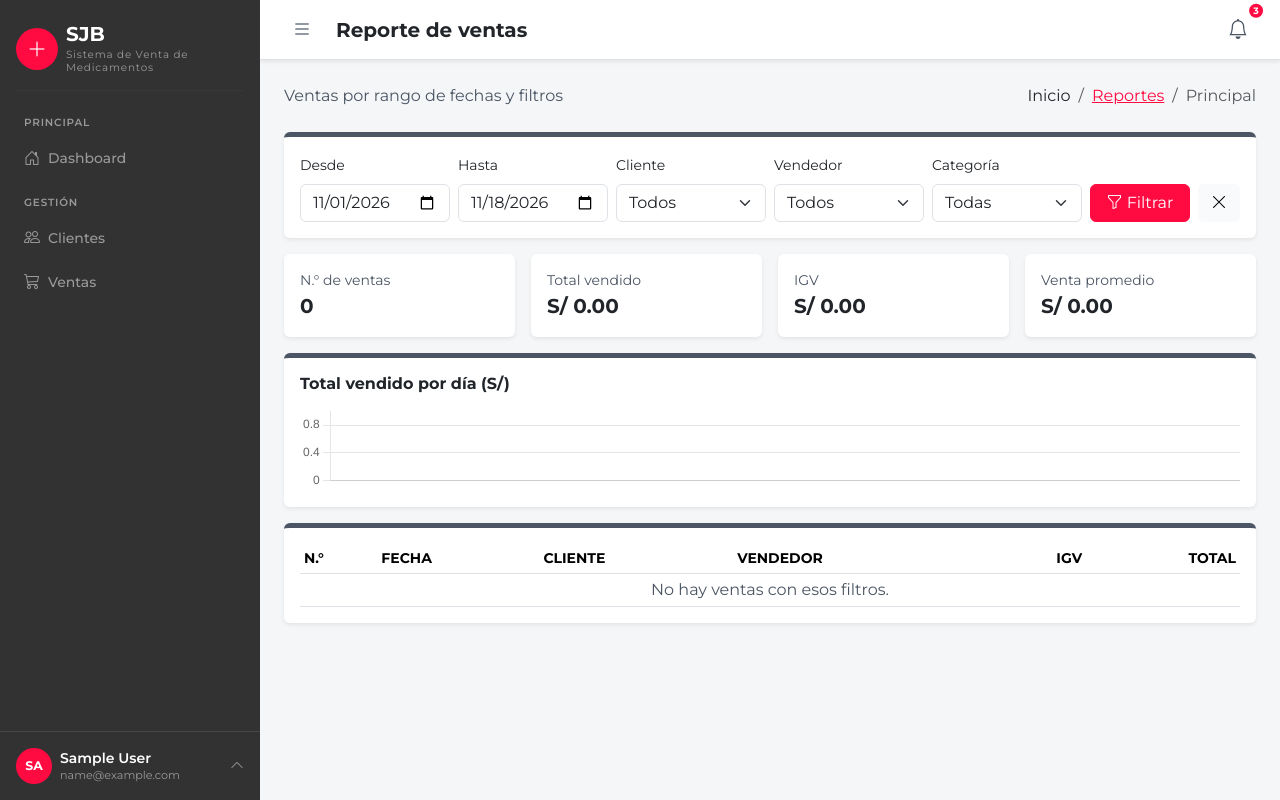
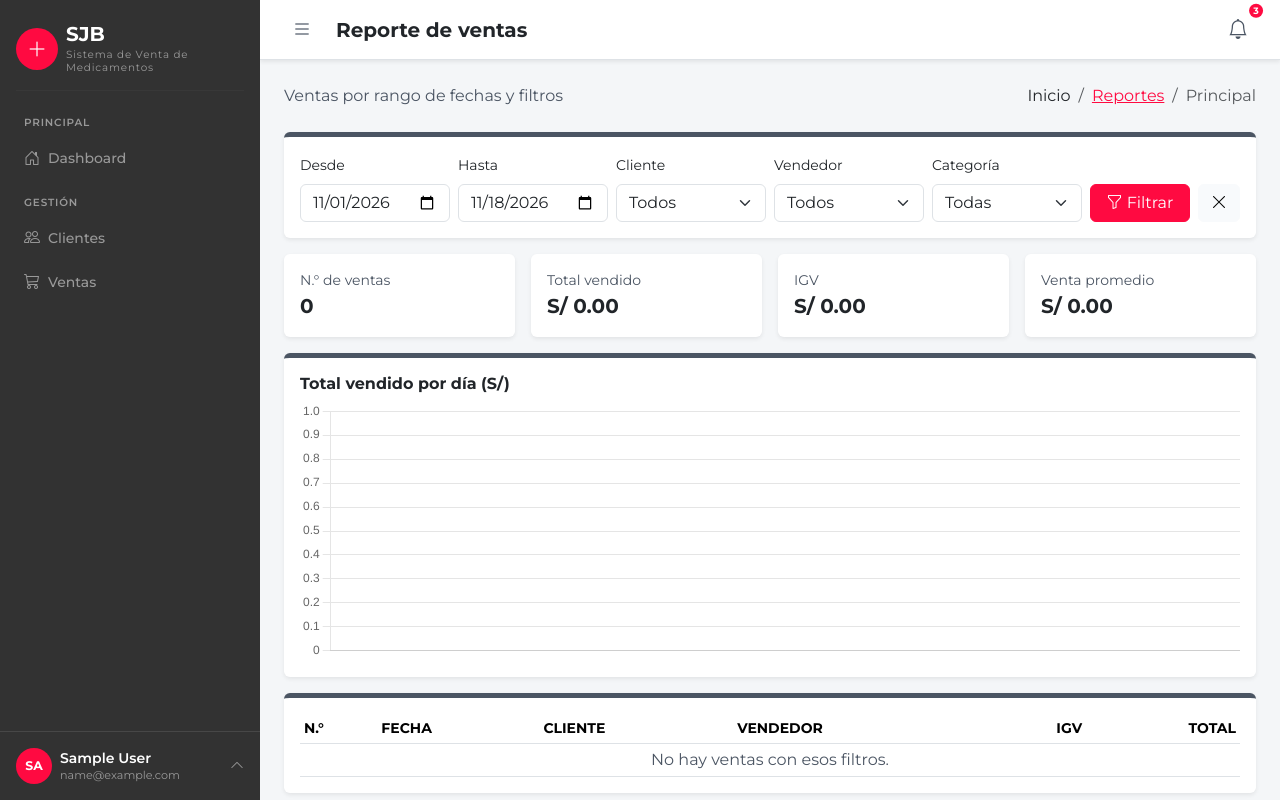
Before and after one commit to fabricio21082007-jpg/UPSJB_FARMACIA_-LARAGON, a Laravel app: page /reportes/ventas in a window 1280 px wide. Run offline with Laravel 12, Linux system fonts and the light colour scheme; the visitor is signed in with stand-in values (Sample User, id 1); data comes from the database, SQL or seed files in the repository; data that the repository does not hold is empty; parts of the project's set-up code (start-up, migrations or seed data) failed here and were passed over.

Commit message:
docs:correcion grafica

```diff
--- a/sistema/resources/views/principal/reportes/ventas.blade.php
+++ b/sistema/resources/views/principal/reportes/ventas.blade.php
@@ -69,7 +69,8 @@
   {{-- ── 3. Gráfico del rango --}}
   <div class="card bg-white border-0 shadow-sm border-5 border-top border-secondary p-3 mb-3">
     <h2 class="h6 fw-bold">Total vendido por día (S/)</h2>
-    <canvas id="chartReport" height="90"></canvas>
+    {{-- Altura fija: el gráfico se ve igual en pantallas angostas y anchas --}}
+    <div style="height:260px"><canvas id="chartReport"></canvas></div>
   </div>
 
   {{-- ── 4. Detalle --}}
@@ -111,7 +112,7 @@
     new Chart(document.getElementById('chartReport'), {
       type: 'bar',
       data: { labels, datasets: [{ label: 'Total (S/)', data: values, backgroundColor: '#ff0a41' }] },
-      options: { plugins: { legend: { display: false } }, scales: { y: { beginAtZero: true } } }
+      options: { maintainAspectRatio: false, plugins: { legend: { display: false } }, scales: { y: { beginAtZero: true } } }
     });
   </script>
 @endpush
```
Also changed, not shown: sistema/resources/views/principal/dashboard/index.blade.php (+6 -4 lines).
